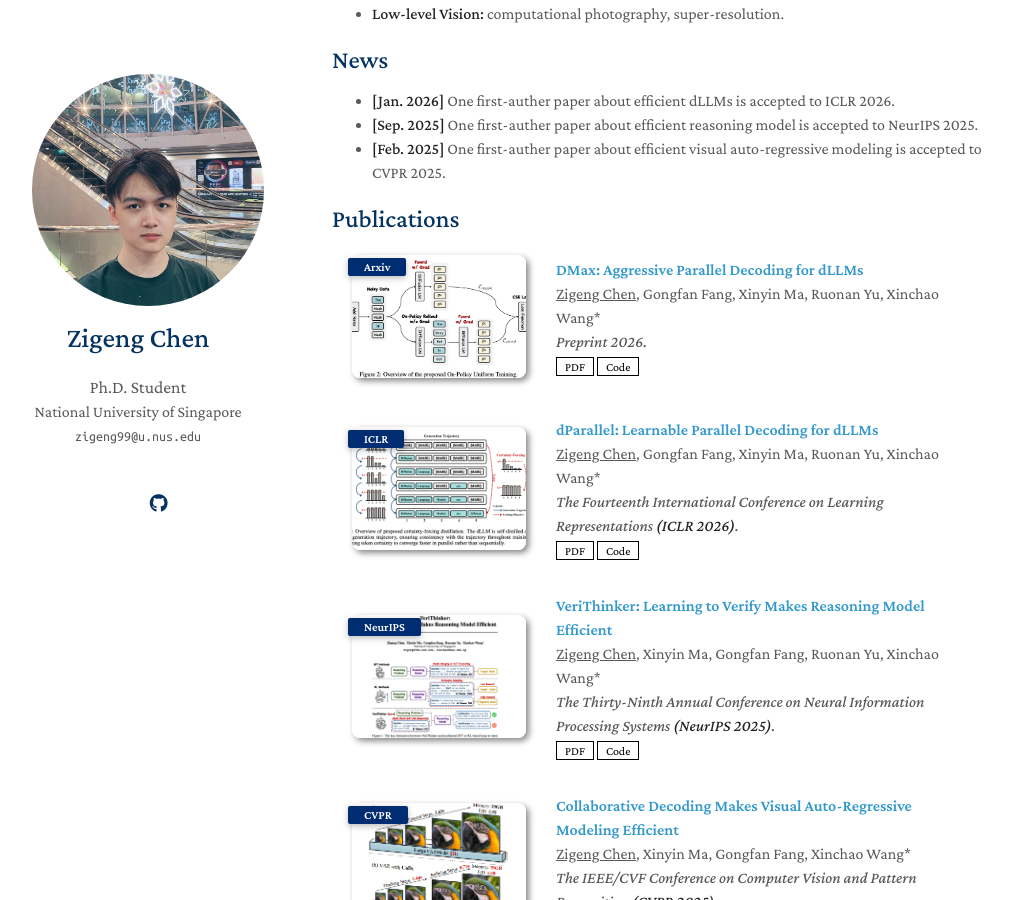
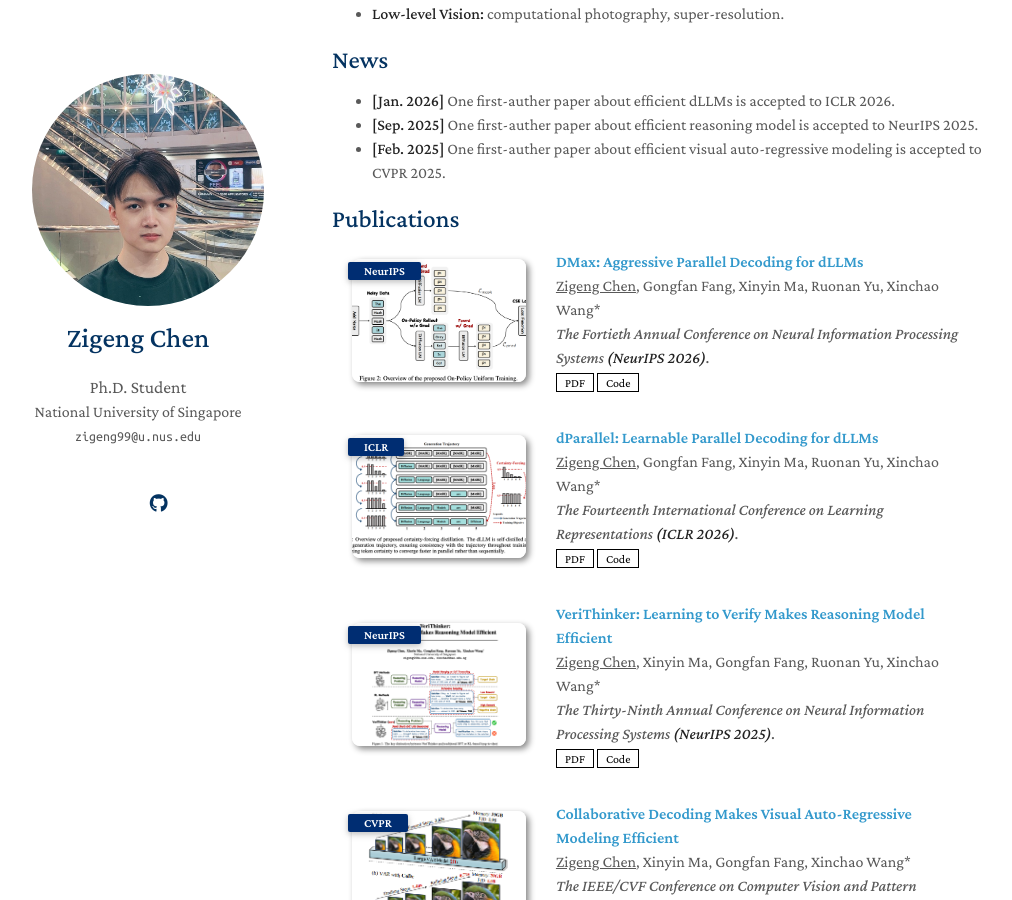
Before and after one commit to czg1225/chenzigeng99, a Jekyll site: the page built from index.md, in a window 1280 px wide and 900 px high, scrolled down 313 px. Shown: the whole window, without its empty margins (138-1150 px from the left). Built offline with Jekyll 4.4.1, drawn with Linux system fonts in a browser that asks for light colours; a style sheet for code colours, icons or effects is not loaded; our own code applies the rules of GitHub Pages for plain Markdown files.

Commit message:
Change conference from Arxiv to NeurIPS
Updated conference details for the publication.

```diff
--- a/_data/publications.yml
+++ b/_data/publications.yml
@@ -1,8 +1,8 @@
 main:
   - title: "DMax: Aggressive Parallel Decoding for dLLMs"
     authors: <u>Zigeng Chen</u>, Gongfan Fang, Xinyin Ma, Ruonan Yu, Xinchao Wang*
-    conference_short: Arxiv
-    conference: Preprint 2026.
+    conference_short: NeurIPS
+    conference: The Fortieth Annual Conference on Neural Information Processing Systems <strong>(NeurIPS 2026)</strong>.
     pdf: https://arxiv.org/pdf/2604.08302
     code: https://github.com/czg1225/DMax
     image: ./assets/img/teaser_dmax.png
```
